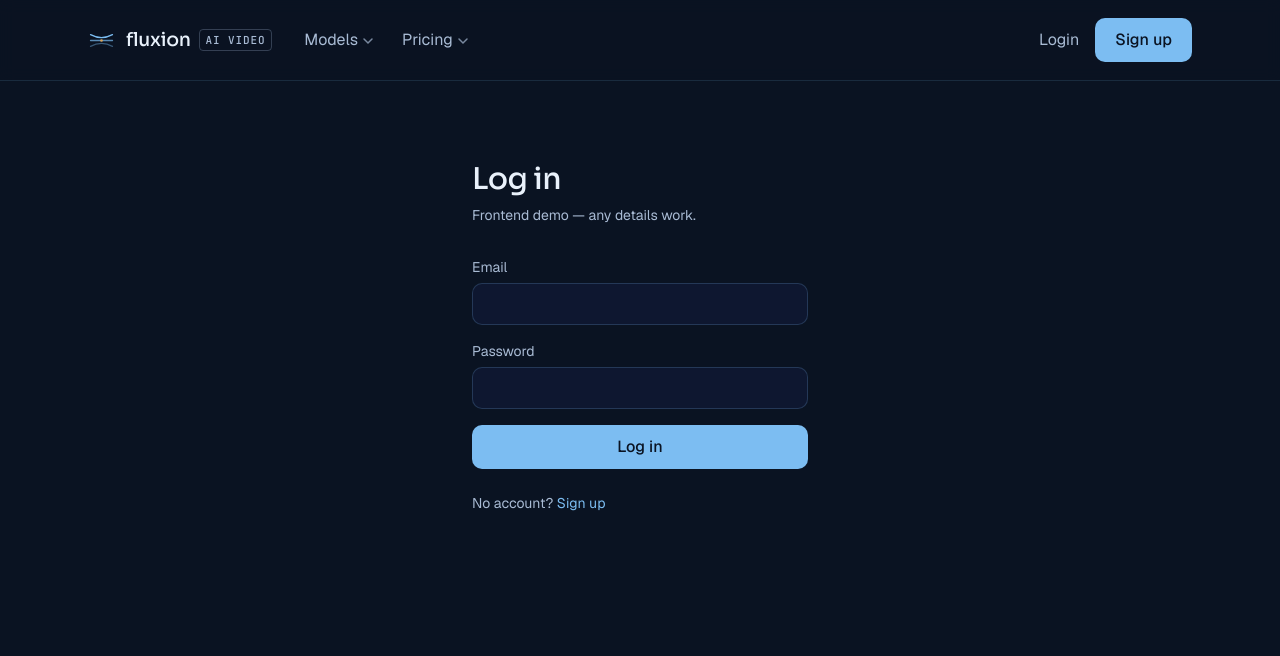
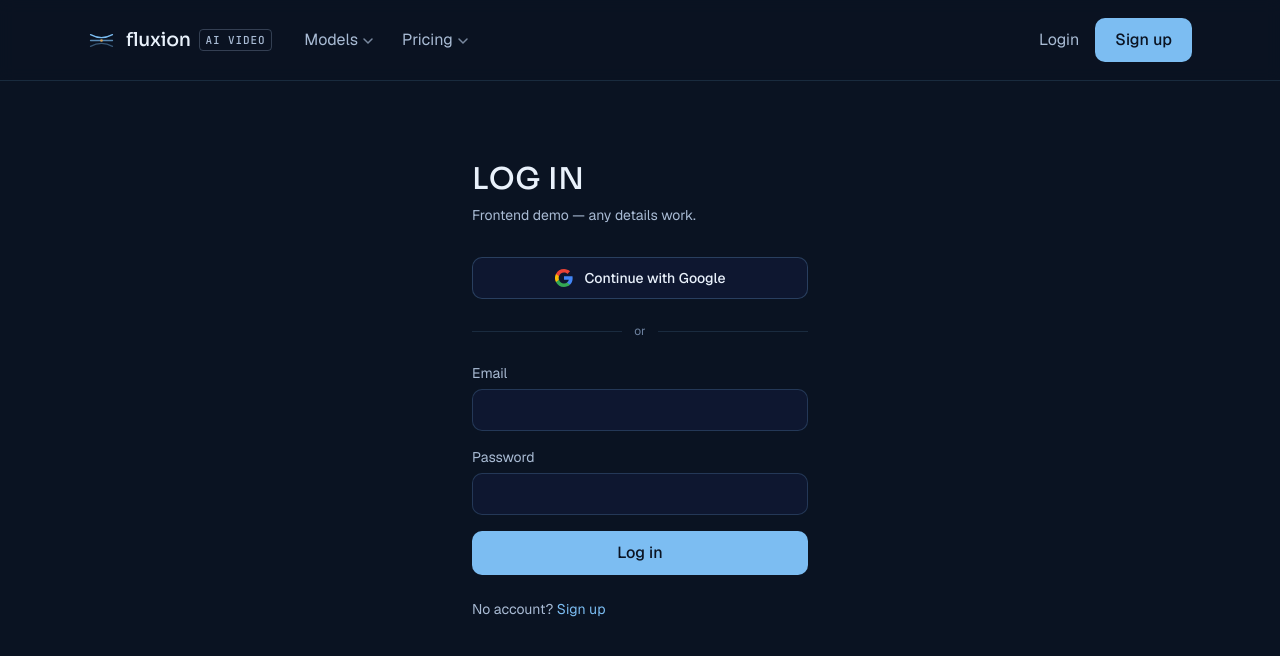
Before and after one commit to fluxion-sys-ai/AI-Video-Generation-Website, a Next.js app: page /login in a window 1280 px wide. Shown: the top 656 px of the page. Built offline with nearby package versions, Linux system fonts and the light colour scheme.

Commit message:
Remove Description field, rename to Other Models, drop popular label, uppercase titles, add Google sign-in

```diff
--- a/app/models/page.tsx
+++ b/app/models/page.tsx
@@ -15,7 +15,7 @@ export default function ModelsPage() {
         <span className="font-[family-name:var(--font-jetbrains)] text-xs uppercase tracking-[0.1em] text-[#7CBDF2]">
           — Models
         </span>
-        <h1 className="mt-2 font-[family-name:var(--font-sora)] text-4xl font-medium tracking-[-0.02em]">
+        <h1 className="mt-2 font-[family-name:var(--font-sora)] text-4xl font-medium uppercase tracking-[0.01em]">
           Model catalog
         </h1>
         <p className="mt-3 max-w-xl text-[#A9BBD4]">
--- a/app/page.tsx
+++ b/app/page.tsx
@@ -52,7 +52,7 @@ export default function Home() {
           <span className="font-[family-name:var(--font-jetbrains)] text-xs uppercase tracking-[0.1em] text-[#7CBDF2]">
             — Walkthrough
           </span>
-          <h2 className="mt-2 font-[family-name:var(--font-sora)] text-3xl font-medium tracking-[-0.02em]">
+          <h2 className="mt-2 font-[family-name:var(--font-sora)] text-3xl font-medium uppercase tracking-[0.01em]">
             See it in action
           </h2>
           <p className="mt-3 max-w-xl text-[#A9BBD4]">
@@ -79,7 +79,7 @@ export default function Home() {
               <span className="font-[family-name:var(--font-jetbrains)] text-xs uppercase tracking-[0.1em] text-[#7CBDF2]">
                 — Models
               </span>
-              <h2 className="mt-2 font-[family-name:var(--font-sora)] text-3xl font-medium tracking-[-0.02em]">
+              <h2 className="mt-2 font-[family-name:var(--font-sora)] text-3xl font-medium uppercase tracking-[0.01em]">
                 Explore our models
               </h2>
             </div>
--- a/app/pricing/page.tsx
+++ b/app/pricing/page.tsx
@@ -45,7 +45,7 @@ export default function PricingPage() {
         <span className="font-[family-name:var(--font-jetbrains)] text-xs uppercase tracking-[0.1em] text-[#7CBDF2]">
           — Pricing
         </span>
-        <h1 className="mt-2 font-[family-name:var(--font-sora)] text-4xl font-medium tracking-[-0.02em]">
+        <h1 className="mt-2 font-[family-name:var(--font-sora)] text-4xl font-medium uppercase tracking-[0.01em]">
           Plans and credits
         </h1>
         <p className="mt-3 max-w-xl text-[#A9BBD4]">
@@ -63,7 +63,7 @@ export default function PricingPage() {
               } ${p.highlight ? "bg-[rgba(124,189,242,0.05)]" : ""}`}
             >
               <div className="flex items-center gap-2">
-                <h2 className="font-[family-name:var(--font-sora)] text-xl font-medium">{p.name}</h2>
+                <h2 className="font-[family-name:var(--font-sora)] text-xl font-medium uppercase tracking-[0.02em]">{p.name}</h2>
                 {p.highlight && (
                   <span className="rounded-full border border-[rgba(124,189,242,0.3)] px-2 py-0.5 font-[family-name:var(--font-jetbrains)] text-[10px] uppercase tracking-[0.08em] text-[#7CBDF2]">
                     Popular
--- a/components/auth-form.tsx
+++ b/components/auth-form.tsx
@@ -22,13 +22,34 @@ export function AuthForm({ mode }: { mode: "login" | "signup" }) {
 
   return (
     <main className="mx-auto flex max-w-sm flex-col px-6 py-20">
-      <h1 className="font-[family-name:var(--font-sora)] text-3xl font-medium tracking-[-0.02em]">{title}</h1>
+      <h1 className="font-[family-name:var(--font-sora)] text-3xl font-medium uppercase tracking-[0.02em]">{title}</h1>
       <p className="mt-2 text-sm text-[#A9BBD4]">
         {next !== "/generate"
           ? "Sign in to continue — your form is saved."
           : "Frontend demo — any details work."}
       </p>
-      <form onSubmit={submit} className="mt-8 space-y-4">
+
+      <button
+        type="button"
+        onClick={() => { signIn(); router.push(next); }}
+        className="mt-8 flex w-full items-center justify-center gap-3 rounded-[10px] border border-[rgba(124,189,242,0.24)] bg-[#0E1730] px-4 py-2.5 text-sm font-medium text-[#E9F1FB] transition-colors hover:bg-[rgba(124,189,242,0.06)]"
+      >
+        <svg width="18" height="18" viewBox="0 0 18 18" aria-hidden="true">
+          <path fill="#4285F4" d="M17.64 9.2c0-.64-.06-1.25-.16-1.84H9v3.48h4.84a4.14 4.14 0 0 1-1.8 2.72v2.26h2.92c1.7-1.57 2.68-3.88 2.68-6.62z"/>
+          <path fill="#34A853" d="M9 18c2.43 0 4.47-.8 5.96-2.18l-2.92-2.26c-.8.54-1.84.86-3.04.86-2.34 0-4.32-1.58-5.03-3.7H.96v2.33A9 9 0 0 0 9 18z"/>
+          <path fill="#FBBC05" d="M3.97 10.72a5.4 5.4 0 0 1 0-3.44V4.95H.96a9 9 0 0 0 0 8.1l3.01-2.33z"/>
+          <path fill="#EA4335" d="M9 3.58c1.32 0 2.5.45 3.44 1.35l2.58-2.58C13.47.9 11.43 0 9 0A9 9 0 0 0 .96 4.95l3.01 2.33C4.68 5.16 6.66 3.58 9 3.58z"/>
+        </svg>
+        Continue with Google
+      </button>
+
+      <div className="my-6 flex items-center gap-3 text-xs text-[#6E82A0]">
+        <span className="h-px flex-1 bg-[rgba(124,189,242,0.14)]" />
+        or
+        <span className="h-px flex-1 bg-[rgba(124,189,242,0.14)]" />
+      </div>
+
+      <form onSubmit={submit} className="space-y-4">
         <div>
           <label htmlFor="email" className="mb-1.5 block text-sm text-[#A9BBD4]">Email</label>
           <input
--- a/components/model-card.tsx
+++ b/components/model-card.tsx
@@ -42,7 +42,7 @@ export function ModelCard({ model }: { model: Model }) {
       </div>
       <div className="p-5">
         <div className="flex items-baseline justify-between gap-3">
-          <h3 className="font-[family-name:var(--font-sora)] text-lg font-medium text-[#E9F1FB]">{model.name}</h3>
+          <h3 className="font-[family-name:var(--font-sora)] text-lg font-medium uppercase tracking-[0.01em] text-[#E9F1FB]">{model.name}</h3>
           <span className="font-[family-name:var(--font-jetbrains)] text-xs text-[#6E82A0]">{model.tagline}</span>
         </div>
         <p className="mt-2 text-sm text-[#A9BBD4]">{model.description}</p>
```
Also changed, not shown: app/generate/page.tsx (+7 -19 lines).
